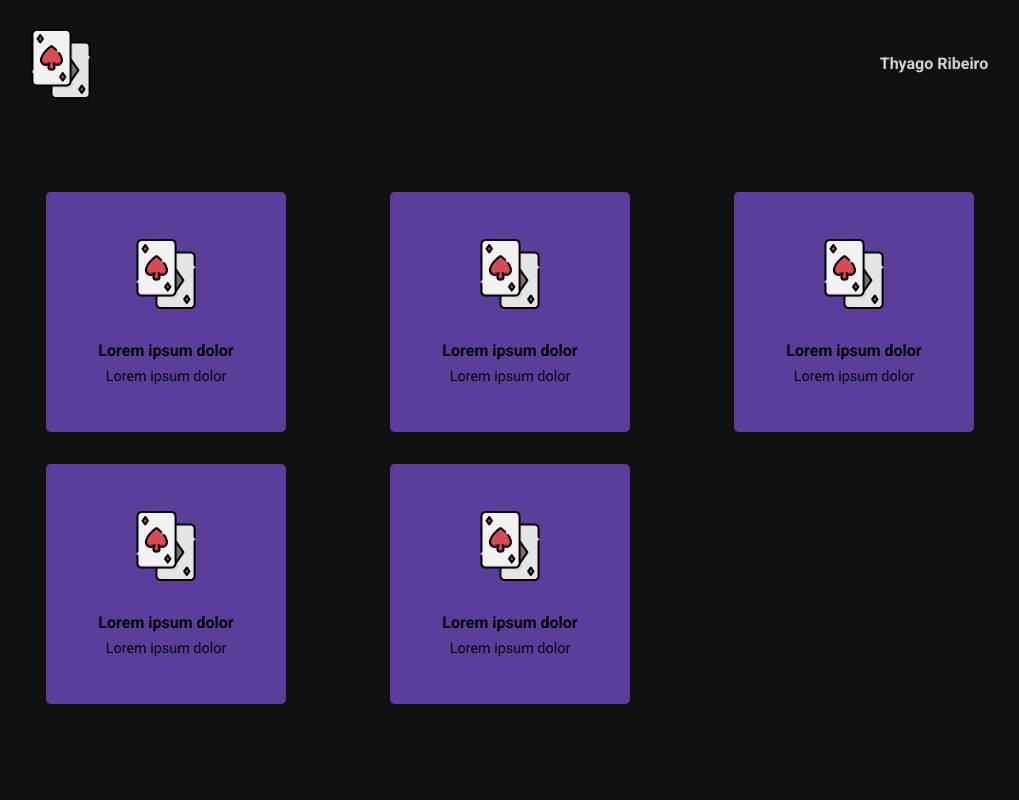
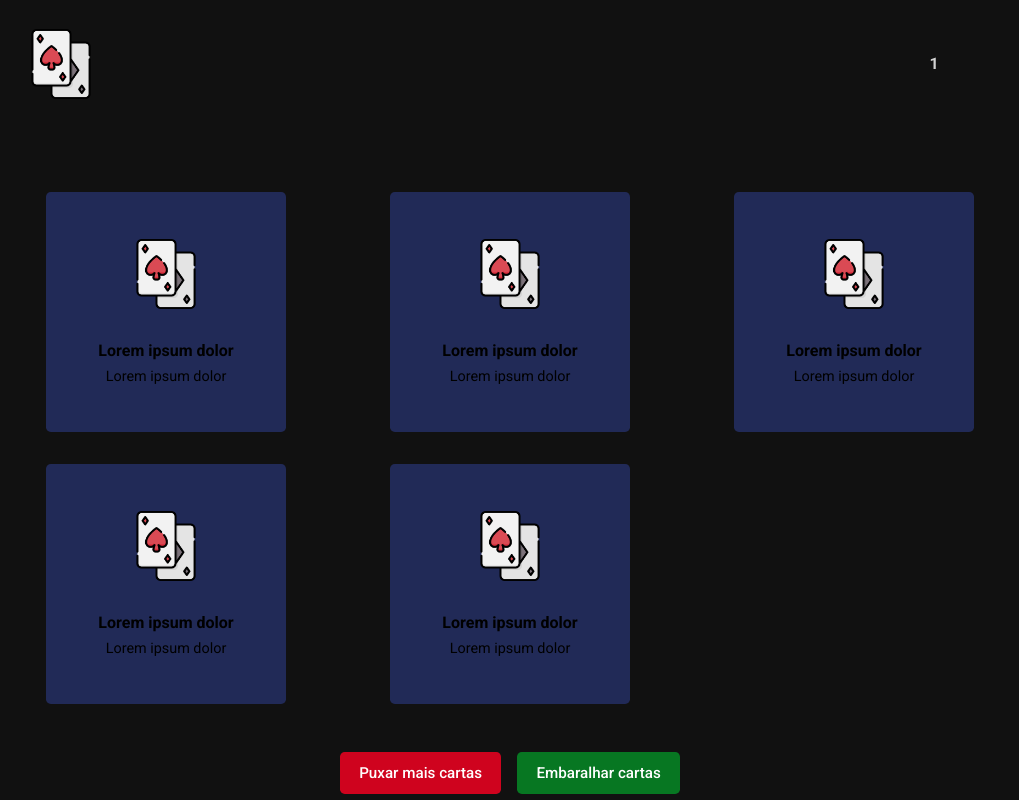
Before and after one commit to thyago608/react-cards, a Next.js app: page /dashboard/1 in a window 1280 px wide. Shown: the top 800 px of the page, without its empty margins (130-1149 px from the left). Built offline with nearby package versions, Linux system fonts and the light colour scheme.

Commit message:
Updated Colors Button

```diff
--- a/package.json
+++ b/package.json
@@ -12,6 +12,7 @@
     "next": "12.2.3",
     "react": "18.2.0",
     "react-dom": "18.2.0",
+    "react-toastify": "^9.0.7",
     "styled-components": "^5.3.5"
   },
   "devDependencies": {
--- a/src/components/Button/index.tsx
+++ b/src/components/Button/index.tsx
@@ -2,12 +2,16 @@ import { ButtonHTMLAttributes } from "react";
 import { Container } from "./styles";
 
 type ButtonProps = ButtonHTMLAttributes<HTMLButtonElement> & {
+    text: string;
     color?: string;
-    text: string;
 }
-export function Button({ text, color, ...rest }: ButtonProps) {
+export function Button({ text, color = '#4863f7', ...rest }: ButtonProps) {
     return (
-        <Container {...rest}>
+        <Container
+            style={{
+                background: color
+            }}
+            {...rest}>
             {text}
         </Container>
     );
--- a/src/components/Button/styles.ts
+++ b/src/components/Button/styles.ts
@@ -7,7 +7,6 @@ export const Container = styled.button`
   border: 0;
   border-radius: 0.3rem;
 
-  background: #8257e5;
   color: #fff;
   font-weight: 500;
   font-size: 0.95rem;
--- a/src/components/Card/styles.ts
+++ b/src/components/Card/styles.ts
@@ -4,7 +4,7 @@ export const Container = styled.div`
   min-width: 240px;
   height: 240px;
   border-radius: 0.3rem;
-  background: rgba(130, 87, 229, 0.65);
+  background: rgba(72, 99, 247, 0.3);
 `;
 
 export const Content = styled.div`
--- a/src/components/Header/index.tsx
+++ b/src/components/Header/index.tsx
@@ -4,9 +4,10 @@ import Link from "next/link";
 import { Container, Logo, Content, User } from "./styles";
 
 export function Header() {
-    const { asPath } = useRouter();
+    const { asPath, query } = useRouter();
 
     const hasUser = asPath.startsWith('/dashboard');
+    const { user } = query;
 
     return (
         <Container>
@@ -18,7 +19,7 @@ export function Header() {
                 </Link>
                 {hasUser &&
                     <User>
-                        <strong>Thyago Ribeiro</strong>
+                        <strong>{user}</strong>
                     </User>}
             </Content>
         </Container>
--- a/src/components/Input/styles.ts
+++ b/src/components/Input/styles.ts
@@ -17,7 +17,8 @@ export const Container = styled.div`
     border-radius: 0.3rem;
 
     background: none;
-    border: 2px solid #8257e5;
+
+    border: 1px solid #757575;
 
     color: #d1d1d1;
     font-size: 1.2rem;
--- a/src/pages/_app.tsx
+++ b/src/pages/_app.tsx
@@ -2,6 +2,7 @@ import type { AppProps } from "next/app";
 import { Header } from "components/Header";
 import { Footer } from "components/Footer";
 import { GlobalStyles } from "styles/global";
+import "react-toastify/dist/ReactToastify.css";
 
 function MyApp({ Component, pageProps }: AppProps) {
   return (
--- a/src/pages/dashboard/[user].tsx
+++ b/src/pages/dashboard/[user].tsx
@@ -1,6 +1,7 @@
 import Head from "next/head";
 import { Card } from "components/Card";
-import { Container, CardList } from "styles/dashboard";
+import { Container, CardList, ContainerButtons } from "styles/dashboard";
+import { Button } from "components/Button";
 
 export default function User() {
     return (
@@ -39,6 +40,16 @@ export default function User() {
                         value: 2
                     }} />
                 </CardList>
+                <ContainerButtons>
+                    <Button
+                        text="Puxar mais cartas"
+                        color="rgba(255, 0, 34, 0.8)"
+                    />
+                    <Button
+                        text="Embaralhar cartas"
+                        color="rgb(7, 119, 34, 1)"
+                    />
+                </ContainerButtons>
             </Container>
         </>
     );
--- a/src/styles/dashboard.ts
+++ b/src/styles/dashboard.ts
@@ -26,3 +26,11 @@ export const CardList = styled.section`
   @media (min-width: 1440px) {
   }
 `;
+
+export const ContainerButtons = styled.section`
+  margin-top: 3rem;
+
+  display: flex;
+  justify-content: center;
+  gap: 1rem;
+`;
```
Also changed, not shown: src/components/Input/index.tsx (+12 -3 lines), src/pages/index.tsx (+40 -2 lines), 1 other file (tests, documents, lock files or other folders).
